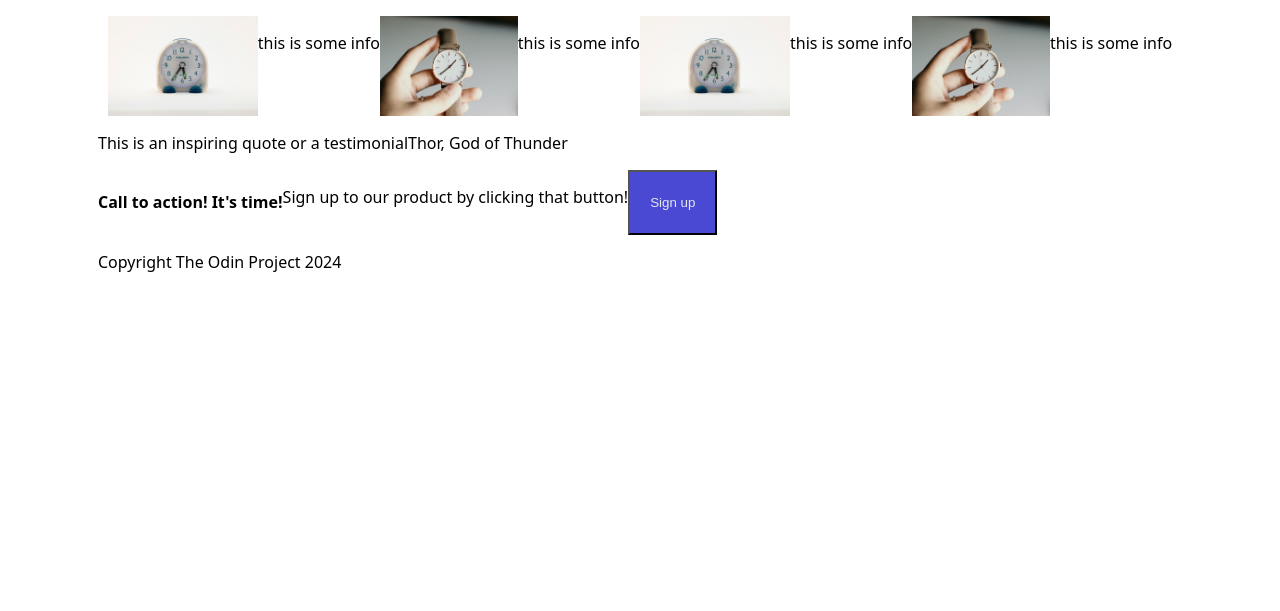
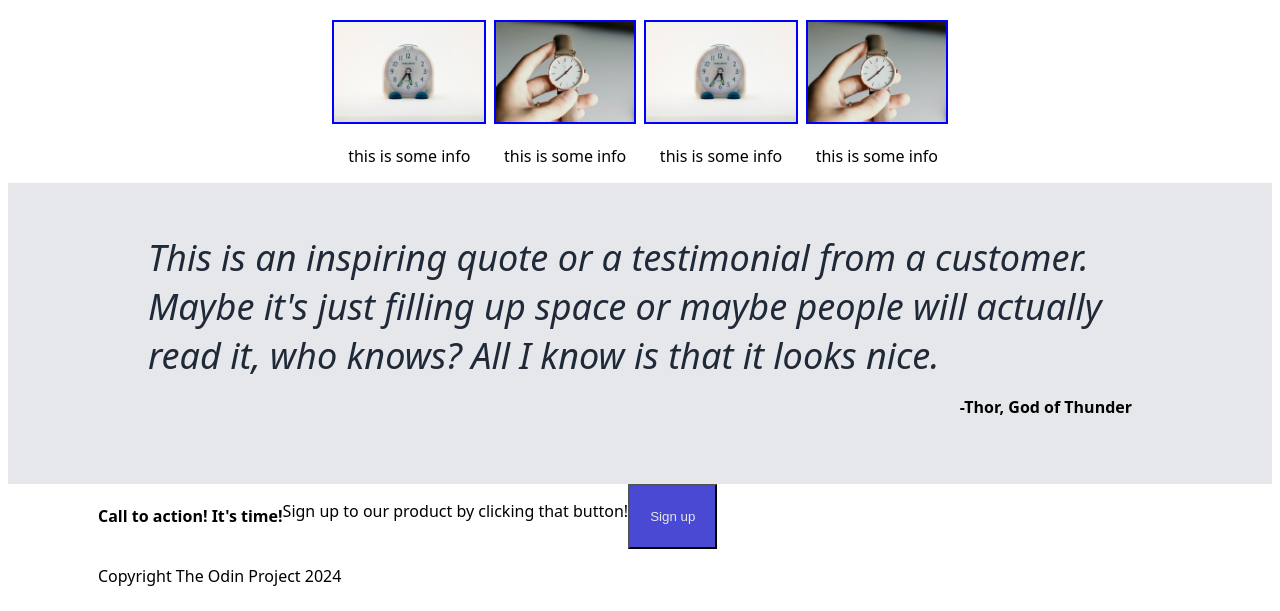
Before and after one commit to timbrox/landing-page, a plain HTML site: page index.html in a window 1280 px wide. Shown: the part 511-1122 px from the top of the page. Before the commit the page ends 808 px from the top, so only its background shows below. Drawn offline with Linux system fonts and the light colour scheme.

Commit message:
Complete sections 2 and 3

```diff
--- a/index.html
+++ b/index.html
@@ -32,19 +32,29 @@
             <h3>Some random information</h3>
         </div>
         <div class="two-images">
+            <div class="info">
              <img src="./images/adriano-pucciarelli-BE7yaZnZX6o-unsplash.jpg" height="100" width="auto">
              <p>this is some info</p>
+            </div>
+            <div class="info">
                 <img src="./images/jaelynn-castillo-xfNeB1stZ_0-unsplash.jpg" height="100" width="auto">
                 <p>this is some info</p>
+            </div>
+            <div class="info">
              <img src="./images/adriano-pucciarelli-BE7yaZnZX6o-unsplash.jpg" height="100" width="auto">
              <p>this is some info</p>
+            </div>
+          <div class="info">
             <img src="./images/jaelynn-castillo-xfNeB1stZ_0-unsplash.jpg" height="100" width="auto">
             <p>this is some info</p>
           </div>
          </div>
+    </div>
     <div class="three">
-        <p class="quote">This is an inspiring quote or a testimonial</p>
-        <p class="attribute">Thor, God of Thunder</p>
+        <div class="quote">
+        <p class="quote-text">This is an inspiring quote or a testimonial from a customer. Maybe it's just filling up space or maybe people will actually read it, who knows? All I know is that it looks nice.</p>
+        <p class="attribute">-Thor, God of Thunder</p>
+        </div>
     </div>
     <div class="four">
         <h4>Call to action! It's time!</h4>
--- a/styles.css
+++ b/styles.css
@@ -19,8 +19,16 @@ flex-direction: column;
 align-items: center;
     }
 
+.three {
+    background-color: #E5E7EB;
+    flex-direction: column;
+    align-items: center;
+}
+
     .two-images {
         display: flex;
+        gap: 8px;
+        text-align: center;
             }
 
 li {
@@ -84,3 +92,26 @@ button {
     background-color: rgb(73, 73, 212);
     padding: 5px 20px;
 }
+
+img {
+    border: 2px solid blue;
+}
+
+.quote {
+    padding: 50px;
+    display: flex;
+    flex-direction: column;
+}
+
+.quote-text {
+    font-size: 36px;
+    color: #1F2937;
+    font-style: italic;
+    font-weight: 100;
+    margin: 0;
+}
+
+.attribute {
+    align-self: flex-end;
+    font-weight: bold;
+}
```
Lines whose indentation alone changed are shown as unchanged.
